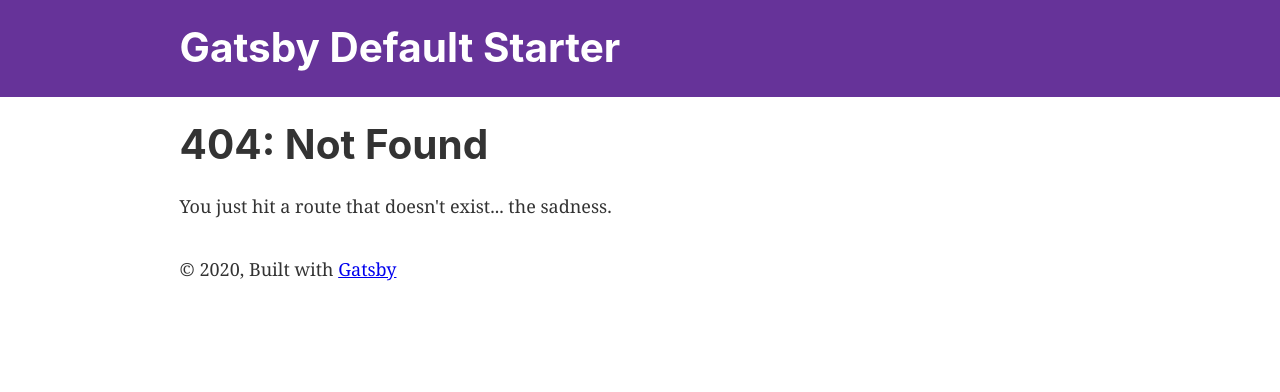
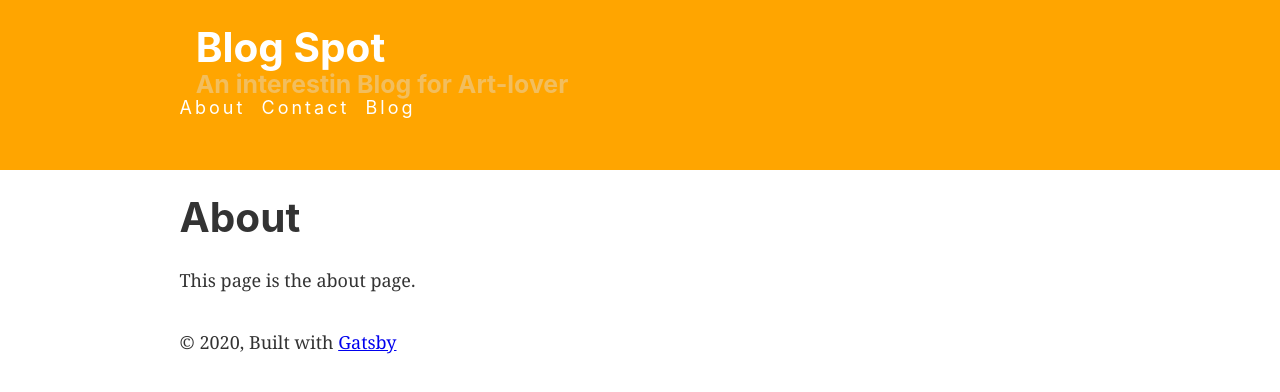
Before and after one commit to tranbaongoc309/blog-spot, a Gatsby site: page /about in a window 1280 px wide. Before the commit this address had no page. Built offline with nearby package versions, Linux system fonts and the light colour scheme; Gatsby itself is replaced by a stand-in of ours.

Commit message:
added pages; made header changes

```diff
--- a/gatsby-config.js
+++ b/gatsby-config.js
@@ -1,8 +1,8 @@
 module.exports = {
   siteMetadata: {
-    title: `Gatsby Default Starter`,
-    description: `Kick off your next, great Gatsby project with this default starter. This barebones starter ships with the main Gatsby configuration files you might need.`,
-    author: `@gatsbyjs`,
+    title: `Blog Spot`,
+    description: `An interestin Blog for Art-lover`,
+    author: `@ann`,
   },
   plugins: [
     `gatsby-plugin-react-helmet`,
--- a/src/components/header.js
+++ b/src/components/header.js
@@ -1,11 +1,12 @@
 import { Link } from "gatsby"
 import PropTypes from "prop-types"
 import React from "react"
+import headerStyles from "../components/header.module.css"
 
-const Header = ({ siteTitle }) => (
+const Header = ({ siteTitle, siteDescription, about, contact, blog}) => (
   <header
     style={{
-      background: `rebeccapurple`,
+      background: `orange`,
       marginBottom: `1.45rem`,
     }}
   >
@@ -16,7 +17,7 @@ const Header = ({ siteTitle }) => (
         padding: `1.45rem 1.0875rem`,
       }}
     >
-      <h1 style={{ margin: 0 }}>
+      <h1 style={{ margin: '0 0 0 0.9rem' }}>
         <Link
           to="/"
           style={{
@@ -27,12 +28,31 @@ const Header = ({ siteTitle }) => (
           {siteTitle}
         </Link>
       </h1>
-    </div>
+
+      <h3 style={{color: 'rgba(223,227,235,0.4)', margin: '0 0 0 0.9rem'}}>{siteDescription}</h3>
+       <div style={{margin: ' 0 auto', maxWidth: 960, padding: ' 1.45rem 1.08 rem', display: 'flex'}}>
+         <h4 style={{marginRight: '0.9rem'}}>
+         <Link to="/about" className={headerStyles.link}>{about}</Link>
+         </h4>
+
+         <h4 style={{marginRight: '0.9rem'}}>
+         <Link to="/contact" className={headerStyles.link}>{contact}</Link>
+         </h4>
+
+         <h4 style={{marginRight: '0.9rem'}}>
+         <Link to="/blog" className={headerStyles.link}>{blog}</Link>
+         </h4>
+
+       </div>
+      </div>
   </header>
 )
 
 Header.propTypes = {
   siteTitle: PropTypes.string,
+  about: PropTypes.string,
+  contact:PropTypes.string,
+  blog: PropTypes.string,
 }
 
 Header.defaultProps = {
--- /dev/null
+++ b/src/components/header.module.css
@@ -0,0 +1,10 @@
+.link {
+    color: white;
+    text-decoration: none;
+    font-weight: 400;
+    letter-spacing: 3px;
+}
+
+.link:hover {
+    color: rgb(58,58,58);
+}
--- a/src/components/layout.js
+++ b/src/components/layout.js
@@ -18,6 +18,7 @@ const Layout = ({ children }) => {
       site {
         siteMetadata {
           title
+          description
         }
       }
     }
@@ -25,7 +26,7 @@ const Layout = ({ children }) => {
 
   return (
     <>
-      <Header siteTitle={data.site.siteMetadata?.title || `Title`} />
+      <Header siteTitle={data.site.siteMetadata?.title || `Title`} siteDescription={data.site.siteMetadata.description} about="About" contact="Contact" blog="Blog" />
       <div
         style={{
           margin: `0 auto`,
--- /dev/null
+++ b/src/pages/about.js
@@ -0,0 +1,15 @@
+import React from "react"
+import Layout from "../components/layout"
+import SEO from "../components/seo"
+
+const About = () => {
+    return (
+        <Layout>
+          <SEO title="About" />
+          <h1>About</h1>
+          <p> This page is the about page.</p>
+        </Layout>
+    )
+}
+
+export default About
--- /dev/null
+++ b/src/pages/contact.js
@@ -0,0 +1,18 @@
+import React from "react"
+import {Link} from "gatsby"
+import Layout from "../components/layout"
+import SEO from "../components/seo"
+
+const Contact = () => {
+    return (
+        <Layout>
+          <SEO title="Contact" />
+          <h1> Contact</h1>
+          <p> This page is the contact page.</p>
+          <Link to="/">Go Home</Link>
+
+        </Layout>
+    )
+}
+
+export default Contact
```
